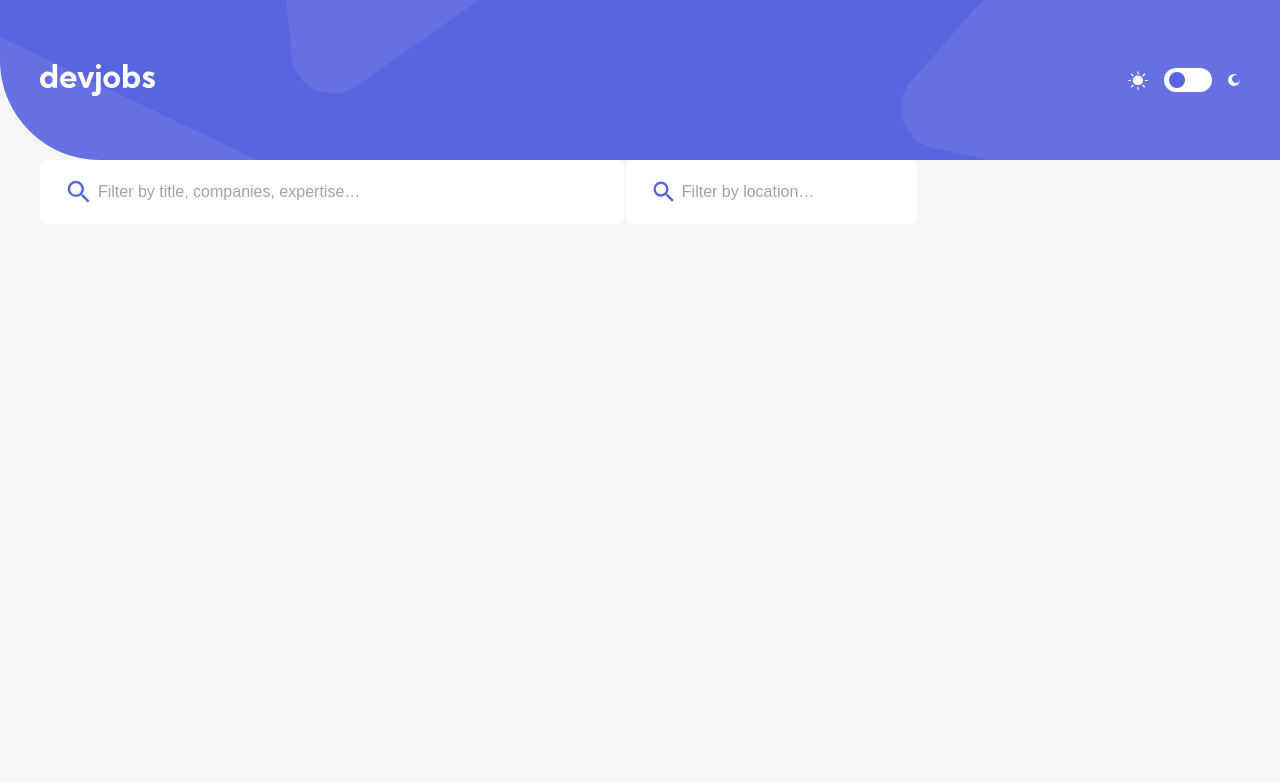
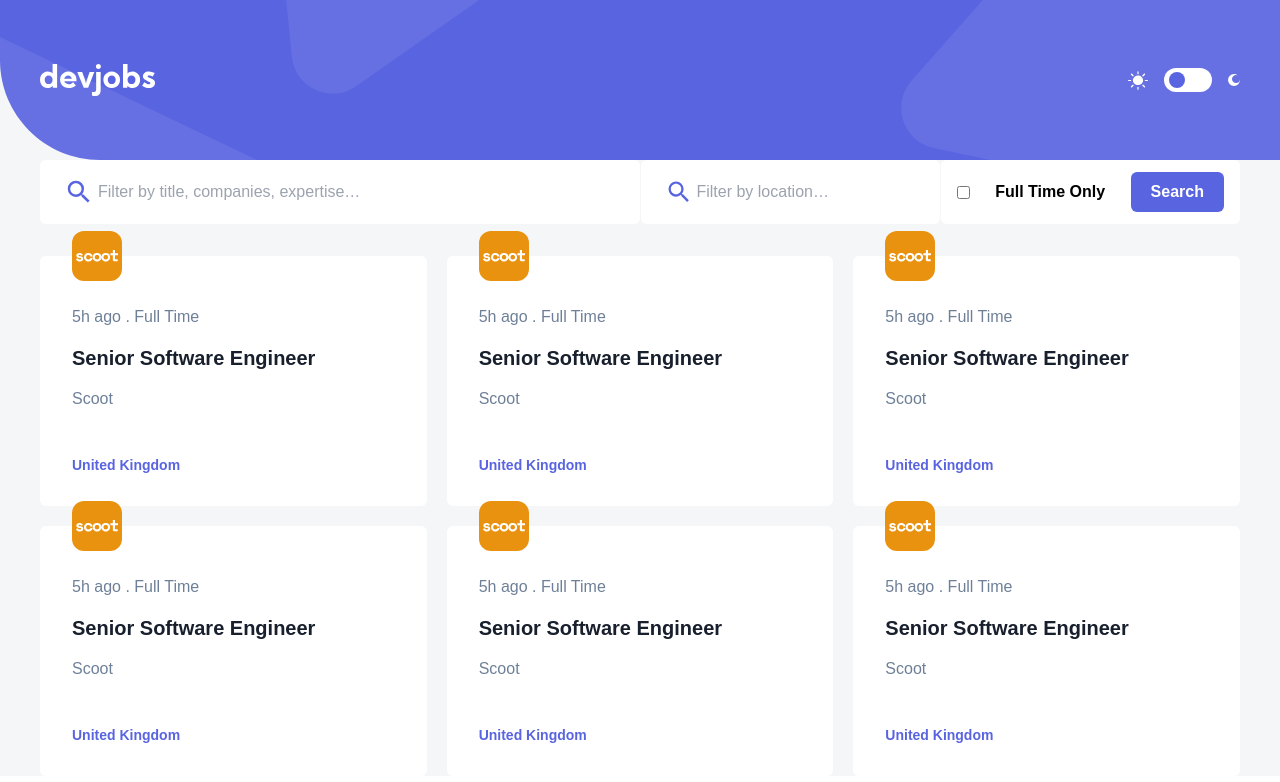
Before and after one commit to wayneleon1/devjobs-web-app, a React (Vite) app: page / in a window 1280 px wide. Shown: the top 782 px of the page. Built offline with nearby package versions, Linux system fonts and the light colour scheme; the HTML template or start-up script is replaced by a standard one.

Commit message:
implement search bar

```diff
--- a/src/components/UI/HsButton.jsx
+++ b/src/components/UI/HsButton.jsx
@@ -2,7 +2,7 @@
 
 function Button({ title }) {
   return (
-    <button className=" bg-PrimaryViolet py-4 px-[38px] text-white font-semibold rounded-md hover:bg-LightViolet  dark:bg-white/10 dark:hover:bg-white/35">
+    <button className=" bg-PrimaryViolet py-2 px-[20px] text-white font-semibold rounded-md hover:bg-LightViolet">
       {title}
     </button>
   );
--- a/src/layout/HomeLayout.jsx
+++ b/src/layout/HomeLayout.jsx
@@ -6,7 +6,7 @@
 
 function HomeLayout() {
   return (
-    <div className="bg-LightGrey h-screen dark:bg-Midnight">
+    <div className="bg-LightGrey  dark:bg-Midnight">
       <div className="h-40 w-full flex items-center bg-[url('./assets/desktop/bg-pattern-header.svg')] bg-no-repeat">
         <div className="container mx-auto px-10 flex items-center justify-between">
           <div>
--- a/src/pages/Home.jsx
+++ b/src/pages/Home.jsx
@@ -1,15 +1,34 @@
 import React from "react";
 import Input from "../components/UI/HsInput";
+import Button from "../components/UI/HsButton";
+import JobCard from "../components/JobCard";
 function Home() {
   return (
-    <div className="grid grid-cols-4 gap-[2px] absolute ">
-      <div className="col-span-2">
-        <Input placeholder="Filter by title, companies, expertise…" />
+    <>
+      <div className="relative">
+        <div className="grid grid-cols-4  gap-[1px] w-full z-10">
+          <div className="col-span-2">
+            <Input placeholder="Filter by title, companies, expertise…" />
+          </div>
+          <div className=" col-span-1">
+            <Input placeholder="Filter by location…" />
+          </div>
+          <div className="col-span-1 flex items-center justify-between  rounded-md px-4 bg-white dark:bg-VeryDarkBlue">
+            <input type="checkbox" />
+            <p className="font-semibold dark:text-white">Full Time Only</p>
+            <Button title="Search" />
+          </div>
+        </div>
       </div>
-      <div className=" col-span-1">
-        <Input placeholder="Filter by location…" />
+      <div className="grid grid-cols-1 md:grid-cols-2 lg:grid-cols-3  gap-5 mt-8">
+        <JobCard />
+        <JobCard />
+        <JobCard />
+        <JobCard />
+        <JobCard />
+        <JobCard />
       </div>
-    </div>
+    </>
   );
 }
 
```
